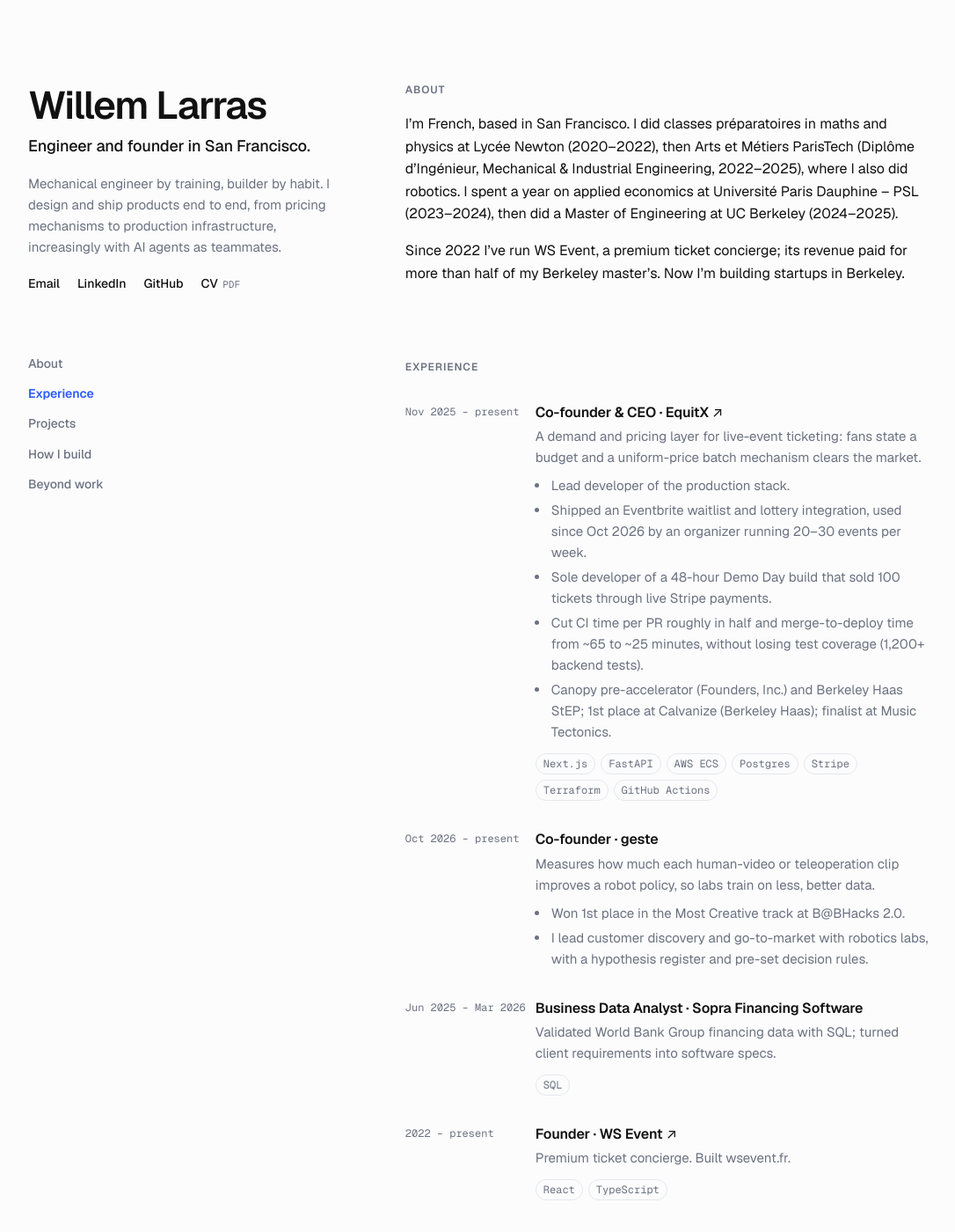
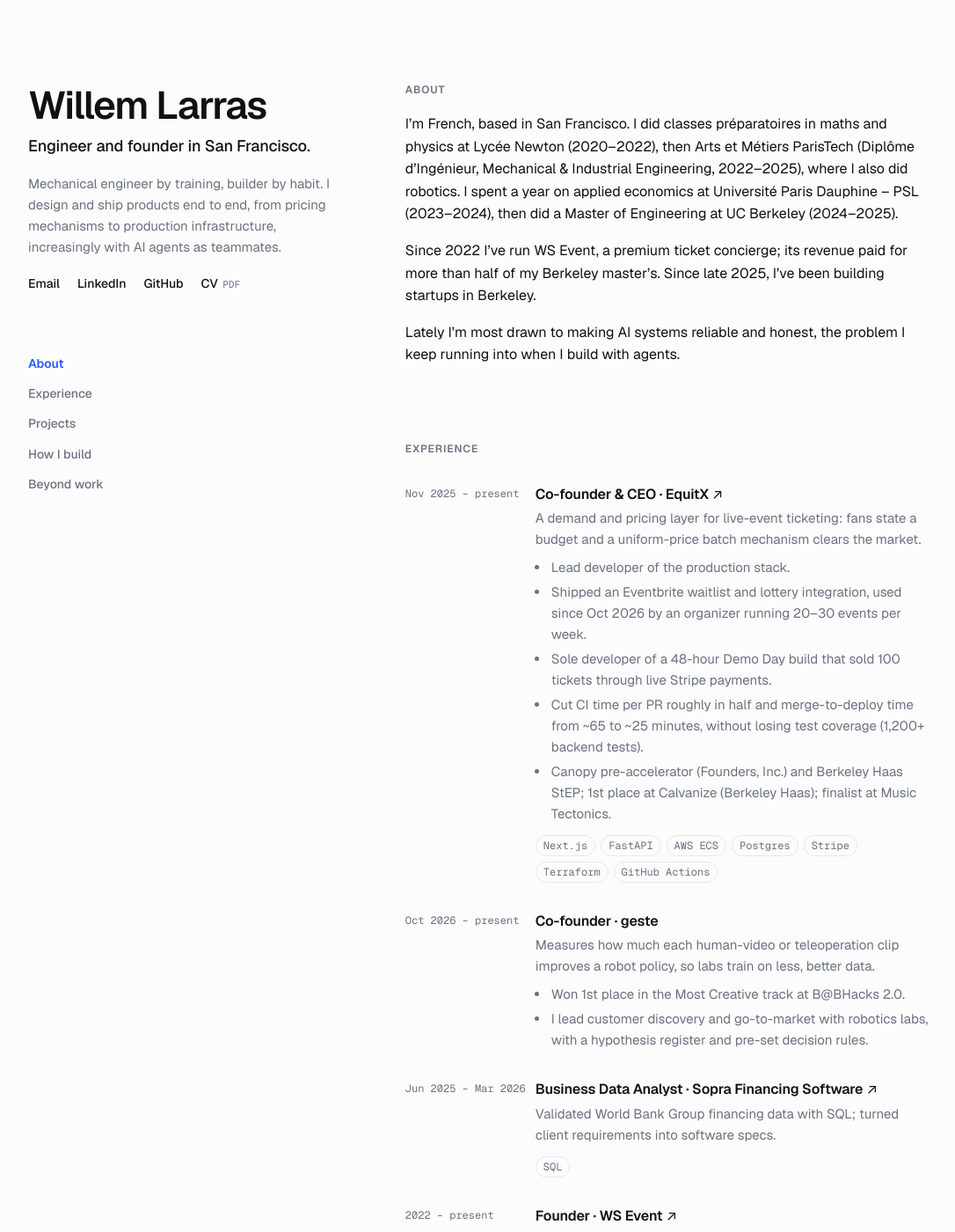
Before and after one commit to willemlrs/willemlrs.github.io, a Jekyll site: the page index.html, which Jekyll copies as it is, in a window 1280 px wide and 1400 px high. Shown: the whole window at 88% size, without its empty margins (96-1182 px from the left). Built offline with Jekyll 4.4.1, drawn with Linux system fonts in a browser that asks for light colours.

Commit message:
About update, links for Sopra, PSG and Panis Racing, CV without phone number
The public CV keeps email and LinkedIn; the phone number and its tel: link
are removed from the PDF content stream, and the contact line is re-centered.

```diff
--- a/index.html
+++ b/index.html
@@ -65,7 +65,8 @@
       <section id="about" aria-labelledby="about-h">
         <h2 id="about-h">About</h2>
         <p>I’m French, based in San Francisco. I did classes préparatoires in maths and physics at Lycée Newton (2020–2022), then Arts et Métiers ParisTech (Diplôme d’Ingénieur, Mechanical &amp; Industrial Engineering, 2022–2025), where I also did robotics. I spent a year on applied economics at Université Paris Dauphine – PSL (2023–2024), then did a Master of Engineering at UC Berkeley (2024–2025).</p>
-        <p>Since 2022 I’ve run WS Event, a premium ticket concierge; its revenue paid for more than half of my Berkeley master’s. Now I’m building startups in Berkeley.</p>
+        <p>Since 2022 I’ve run WS Event, a premium ticket concierge; its revenue paid for more than half of my Berkeley master’s. Since late 2025, I’ve been building startups in Berkeley.</p>
+        <p>Lately I’m most drawn to making AI systems reliable and honest, the problem I keep running into when I build with agents.</p>
       </section>
 
       <section id="experience" aria-labelledby="experience-h">
@@ -101,10 +102,10 @@
             </div>
           </li>
 
-          <li class="row">
+          <li class="row has-link">
             <p class="when"><time datetime="2025-06">Jun 2025</time> – <time datetime="2026-03">Mar 2026</time></p>
             <div class="what">
-              <h3>Business Data Analyst · Sopra Financing Software</h3>
+              <h3><a class="row-link" href="https://www.soprasteria.com/services/software/sopra-financing-software">Business Data Analyst · Sopra Financing Software<span class="ext" aria-hidden="true">↗</span></a></h3>
               <p>Validated World Bank Group financing data with SQL; turned client requirements into software specs.</p>
               <ul class="tags" aria-label="Stack"><li>SQL</li></ul>
             </div>
@@ -119,18 +120,18 @@
             </div>
           </li>
 
-          <li class="row">
+          <li class="row has-link">
             <p class="when"><time datetime="2023-01">Jan 2023</time> – <time datetime="2024">2024</time></p>
             <div class="what">
-              <h3>Junior Club Manager (volunteer) · Paris Saint-Germain</h3>
+              <h3><a class="row-link" href="https://www.psg.fr">Junior Club Manager (volunteer) · Paris Saint-Germain<span class="ext" aria-hidden="true">↗</span></a></h3>
               <p>Helped run operations on 30+ matchdays at Parc des Princes.</p>
             </div>
           </li>
 
-          <li class="row">
+          <li class="row has-link">
             <p class="when"><time datetime="2023-06">Jun</time> – <time datetime="2023-07">Jul 2023</time></p>
             <div class="what">
-              <h3>Mechanical Engineering Intern · Panis Racing</h3>
+              <h3><a class="row-link" href="https://www.panisracing.com">Mechanical Engineering Intern · Panis Racing<span class="ext" aria-hidden="true">↗</span></a></h3>
               <p>Toulouse. Helped prepare the race car for competition.</p>
             </div>
           </li>
```
